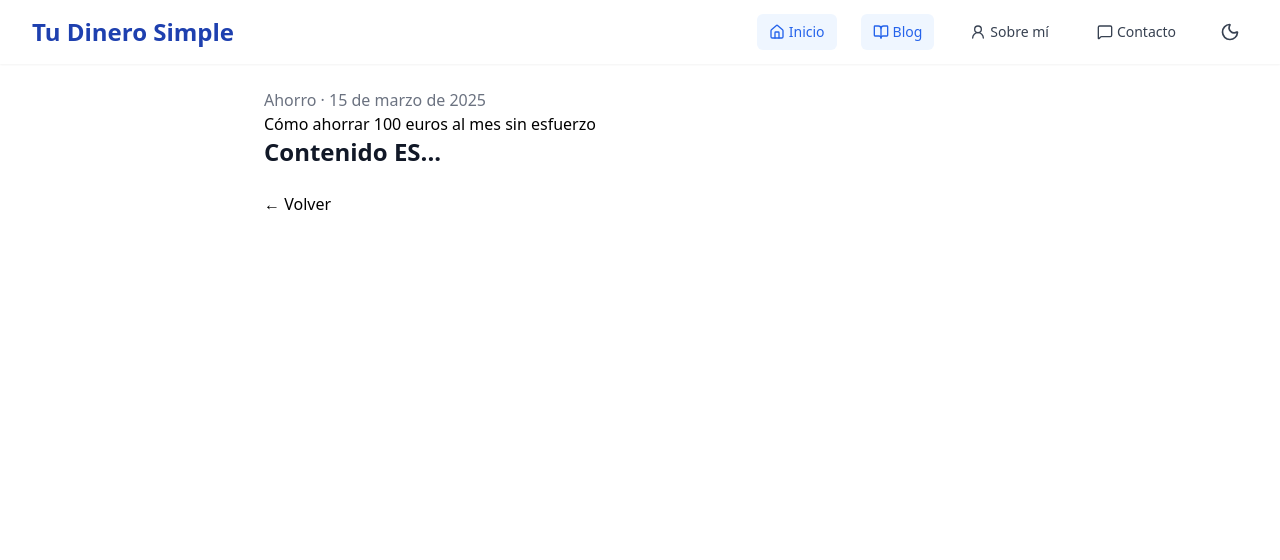
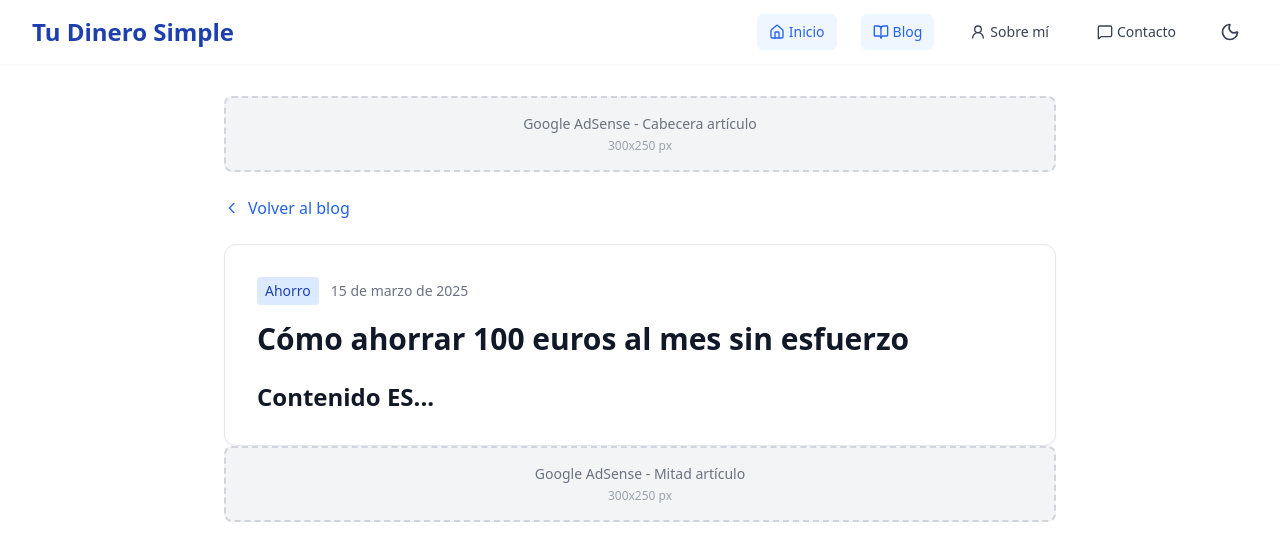
Before and after one commit to ridedcp/clearwealth, a React (Vite) app: page /es/blog/como-ahorrar-100-euros-al-mes-sin-esfuerzo in a window 1280 px wide. Shown: the top 560 px of the page. Built offline with nearby package versions, Linux system fonts and the light colour scheme.

Commit message:
Refactor BlogPost component layout and styles
Updated layout and structure of BlogPost component.

```diff
--- a/src/pages/BlogPost.jsx
+++ b/src/pages/BlogPost.jsx
@@ -1,19 +1,30 @@
-import SEO from "../seo/SEO";
-import { getPostBySlug } from "../data/posts";
-import { useParams, Link } from "react-router-dom";
+import { useParams, Link } from 'react-router-dom'
+import SEO from '../seo/SEO'
+import { getPostBySlug } from '../data/posts'
+import AdPlaceholder from '../components/AdPlaceholder'
 
 export default function BlogPost({ lang }) {
-  const { slug } = useParams();
-  const post = getPostBySlug(lang, slug);
-  if (!post) return <div style={{padding:24}}>No encontrado</div>;
-  const path = `/${lang}/blog/${slug}`;
+  const { slug } = useParams()
+  const post = getPostBySlug(lang, slug)
+  if (!post) return <div className="max-w-4xl mx-auto p-8">No encontrado</div>
+  const path = `/${lang}/blog/${slug}`
   return (
-    <div style={{padding:24, maxWidth:800, margin:'0 auto'}}>
+    <div className="max-w-4xl mx-auto px-4 sm:px-6 lg:px-8 py-8">
       <SEO lang={lang} path={path} title={post.title} description={post.excerpt} />
-      <p style={{color:'#6b7280'}}>{post.category} · {post.date}</p>
-      <h1>{post.title}</h1>
-      <div className="prose" dangerouslySetInnerHTML={{__html: post.content}} />
-      <p style={{marginTop:24}}><Link to={`/${lang}/blog`}>← {lang==='es'?'Volver':'Back'}</Link></p>
+      <AdPlaceholder position="Cabecera artículo" />
+      <Link to={`/${lang}/blog`} className="flex items-center text-blue-600 dark:text-blue-400 hover:text-blue-800 dark:hover:text-blue-300 mb-6">
+        <svg className="w-4 h-4 mr-2" fill="none" stroke="currentColor" viewBox="0 0 24 24"><path strokeLinecap="round" strokeLinejoin="round" strokeWidth={2} d="M15 19l-7-7 7-7"/></svg>
+        {lang==='es'?'Volver al blog':'Back to blog'}
+      </Link>
+      <article className="bg-white dark:bg-gray-800 rounded-xl p-8 shadow-sm border border-gray-200 dark:border-gray-700">
+        <div className="flex items-center text-sm text-gray-500 dark:text-gray-400 mb-4">
+          <span className="bg-blue-100 dark:bg-blue-900/30 text-blue-800 dark:text-blue-400 px-2 py-1 rounded mr-3">{post.category}</span>
+          <span>{post.date}</span>
+        </div>
+        <h1 className="text-3xl font-bold text-gray-900 dark:text-white mb-6">{post.title}</h1>
+        <div className="prose prose-blue dark:prose-invert max-w-none" dangerouslySetInnerHTML={{ __html: post.content }} />
+      </article>
+      <AdPlaceholder position="Mitad artículo" />
     </div>
-  );
+  )
 }
```
